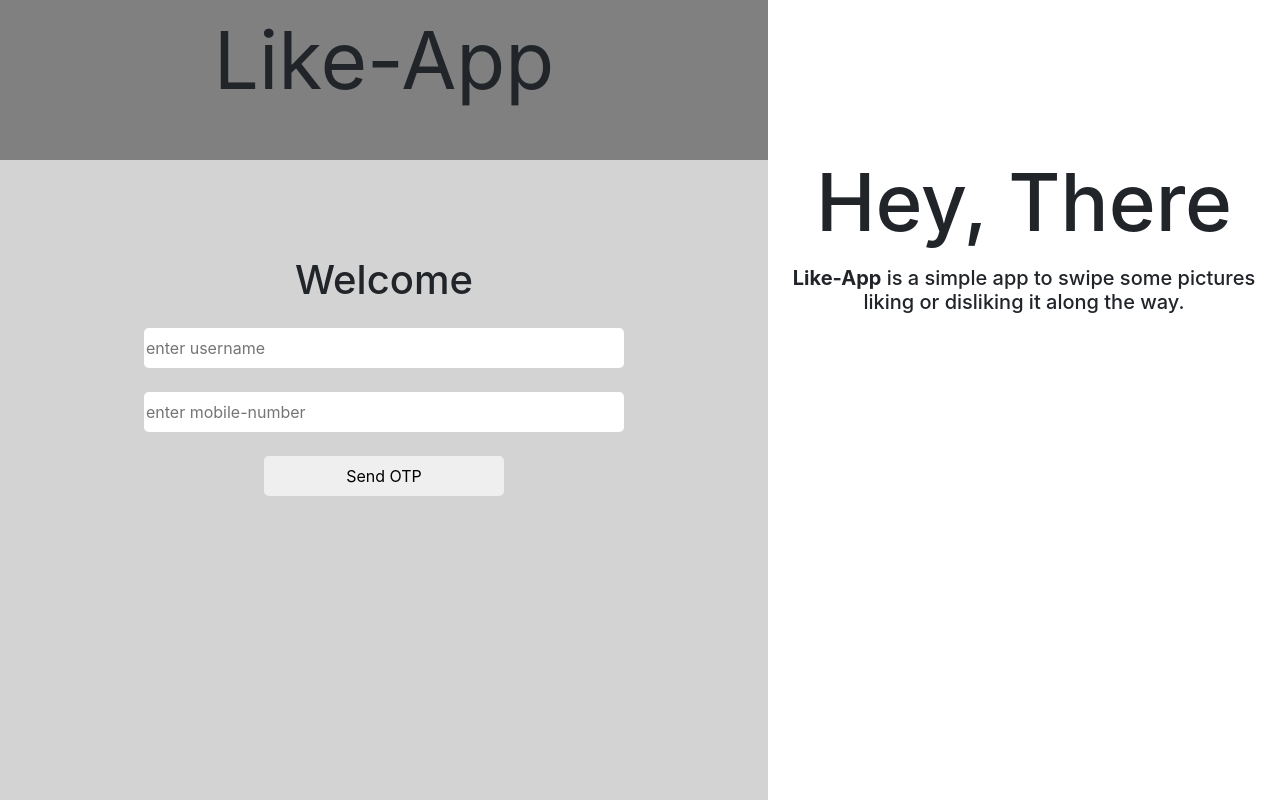
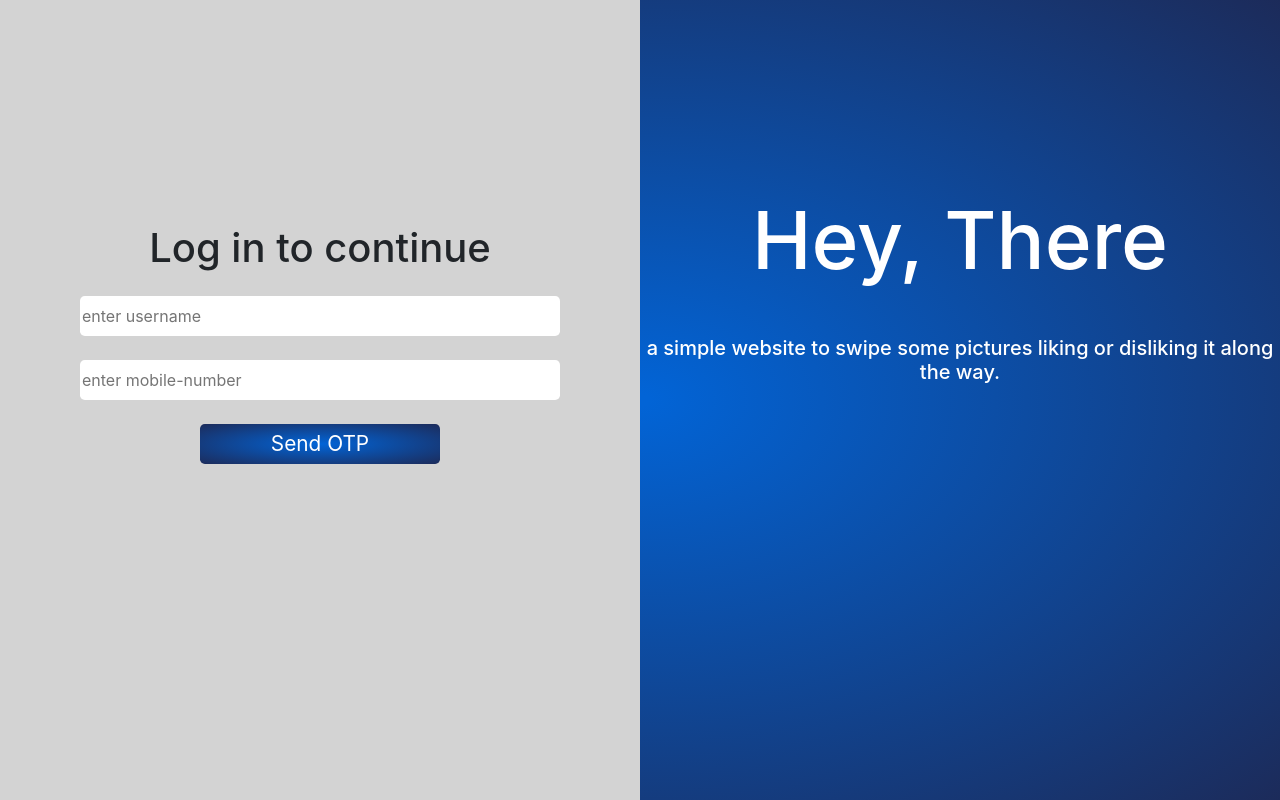
Before and after one commit to pcpranav/like-app, a React (Create React App) app: page /login in a window 1280 px wide. Built offline with nearby package versions, Linux system fonts and the light colour scheme.

Commit message:
ui updates

```diff
--- a/package.json
+++ b/package.json
@@ -1,12 +1,11 @@
 {
-  "name": "hello",
+  "name": "like-app",
   "version": "0.1.0",
   "private": true,
   "dependencies": {
     "@testing-library/jest-dom": "^5.12.0",
     "@testing-library/react": "^11.2.7",
     "@testing-library/user-event": "^12.8.3",
-    "axios": "^0.21.1",
     "bootstrap": "^4.6.0",
     "react": "^17.0.2",
     "react-bootstrap": "^1.6.0",
@@ -15,9 +14,6 @@
     "react-router-dom": "^5.2.0",
     "react-scripts": "4.0.3",
     "react-tinder-card": "^1.4.0",
-    "redux": "^4.1.0",
-    "redux-devtools-extension": "^2.13.9",
-    "redux-thunk": "^2.3.0",
     "web-vitals": "^1.1.2"
   },
   "scripts": {
--- a/src/App.css
+++ b/src/App.css
@@ -1,27 +1,30 @@
 .main {
   display: flex;
   flex-wrap: wrap-reverse;
+  background: -webkit-radial-gradient(center, ellipse cover,  #0264d6 1%,#1c2b5a 100%); /* Chrome10+,Safari5.1+ */
+
 }
 .banner {
   text-align: center;
-  background-color: grey;
+  background-color: lightgray;
   height: 10rem;
   font-size: 5rem;
 }
 .login-comp {
-  margin-top: 6rem;
+  margin-top: 14rem;
 }
 .welcome {
   text-align: center;
 }
 .login-main {
   height: 100vh;
-  flex: 60%;
+  flex: 50%;
   background-color: lightgray;
 }
 .info-main {
   height: 100vh;
-  flex: 40%;
+  flex: 50%;
+  color: white;
 }
 
 input[type="text"] {
@@ -51,11 +54,15 @@ input[type="tel"] {
   text-align: center;
 }
 button {
+  font-size:1.3rem;
   height: 2.5rem;
   width: 15rem;
   border-radius: 0.3rem;
   outline: 0;
   border: 0px;
+  color: white;
+  background: -webkit-radial-gradient(center, ellipse cover,  #0264d6 1%,#1c2b5a 100%); /* Chrome10+,Safari5.1+ */
+
 }
 
 .banner1 {
@@ -125,12 +132,12 @@ input[type="password"] {
 }
 .home {
   height: 100vh;
-  background-color: lightgray;
+  background-color: lightgray
 }
 .nav {
   padding: 1rem;
   display: flex;
-  background-color: grey;
+  background-color: grey
 }
 .nav h1 {
   flex: 80%;
--- a/src/components/Home.jsx
+++ b/src/components/Home.jsx
@@ -99,8 +99,8 @@ const Home = () => {
                 : ""}
             </div>
             <div className="buttons">
-              <button onClick={() => swipe("left")}>Swipe left!</button>
-              <button onClick={() => swipe("right")}>Swipe right!</button>
+              <button onClick={() => swipe("left")}>Dislike</button>
+              <button onClick={() => swipe("right")}>Like</button>
             </div>
             <div className="infoText">
               {lastDirection ? (
--- a/src/components/Otpverify.jsx
+++ b/src/components/Otpverify.jsx
@@ -59,11 +59,11 @@ const Otpverify = ({ prevStep }) => {
 
       <div className="main">
         <div className="login-main">
-          <div className="banner">Like-App</div>
+          {/* <div className="banner">Like-App</div> */}
 
           <div className="login-comp">
             <div className="welcome">
-              <h1>Enter OTP</h1>
+              <h1>Enter otp</h1>
             </div>
             <div className="input-mobile1">
               <input
@@ -110,9 +110,10 @@ const Otpverify = ({ prevStep }) => {
           <div className="banner1">
             <h1>Hey, There</h1>
           </div>
+          <br/>
           <div className="info">
             <h5>
-              <strong>Like-App</strong> is a simple app to swipe some pictures
+              a simple website to swipe some pictures
               liking or disliking it along the way.
             </h5>
           </div>
--- a/src/components/PhoneInput.jsx
+++ b/src/components/PhoneInput.jsx
@@ -32,21 +32,18 @@
   return (
     <div>
       {val && (
-          <Alert
-            variant="danger"
-            style={{ position: "absolute", bottom: "0" }}
-          >
+        <Alert variant="danger" style={{ position: "absolute", bottom: "0" }}>
           Invalid Input.Please check the inputs again.
         </Alert>
       )}
 
         <div className="main">
           <div className="login-main">
-            <div className="banner">Like-App</div>
+            {/* <div className="banner">Welcome</div> */}
 
             <div className="login-comp">
               <div className="welcome">
-                <h1>Welcome</h1>
+                <h1>Log in to continue</h1>
               </div>
               <div className="input-text">
                 <input
@@ -74,9 +71,10 @@
             <div className="banner1">
               <h1>Hey, There</h1>
             </div>
+            <br/>
             <div className="info">
               <h5>
-                <strong>Like-App</strong> is a simple app to swipe some pictures
+                a simple website to swipe some pictures
                 liking or disliking it along the way.
               </h5>
             </div>
```
Also changed, not shown: 1 other file (tests, documents, lock files or other folders). Lines whose indentation alone changed are shown as unchanged.
